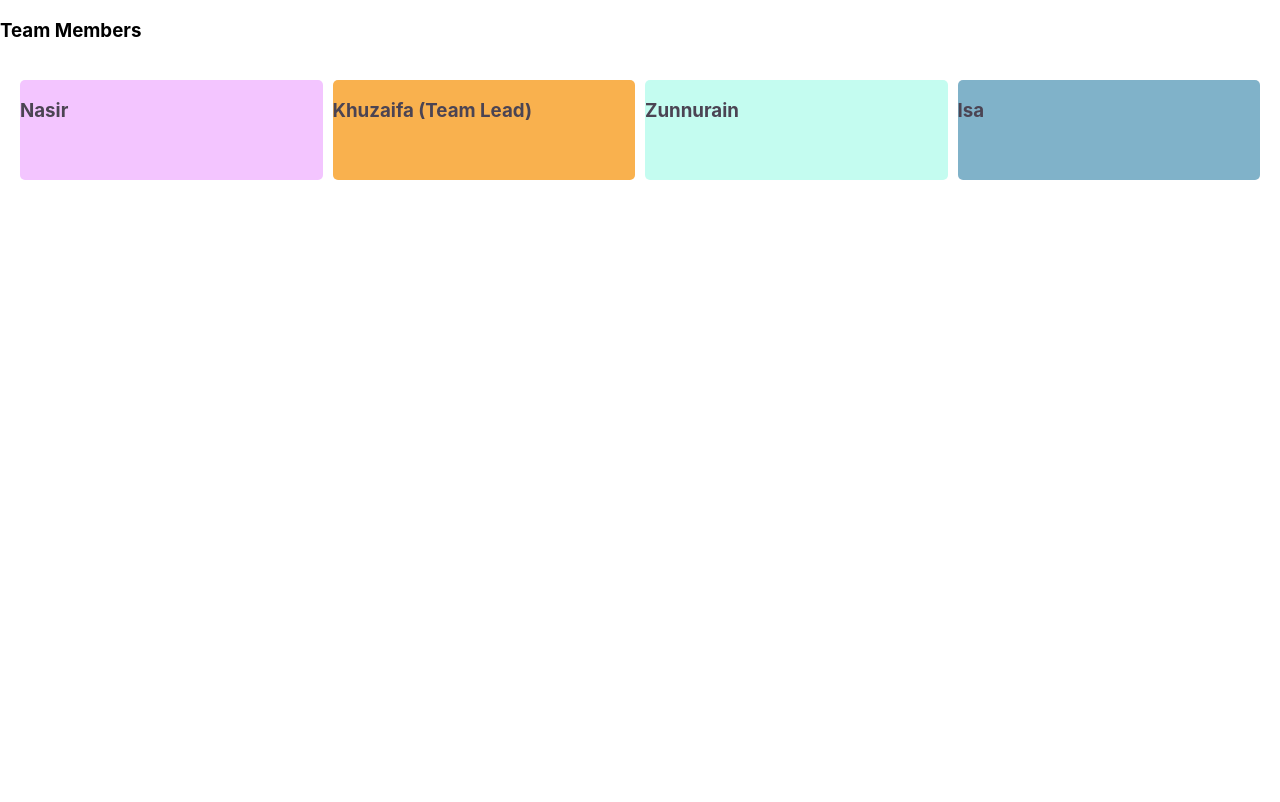
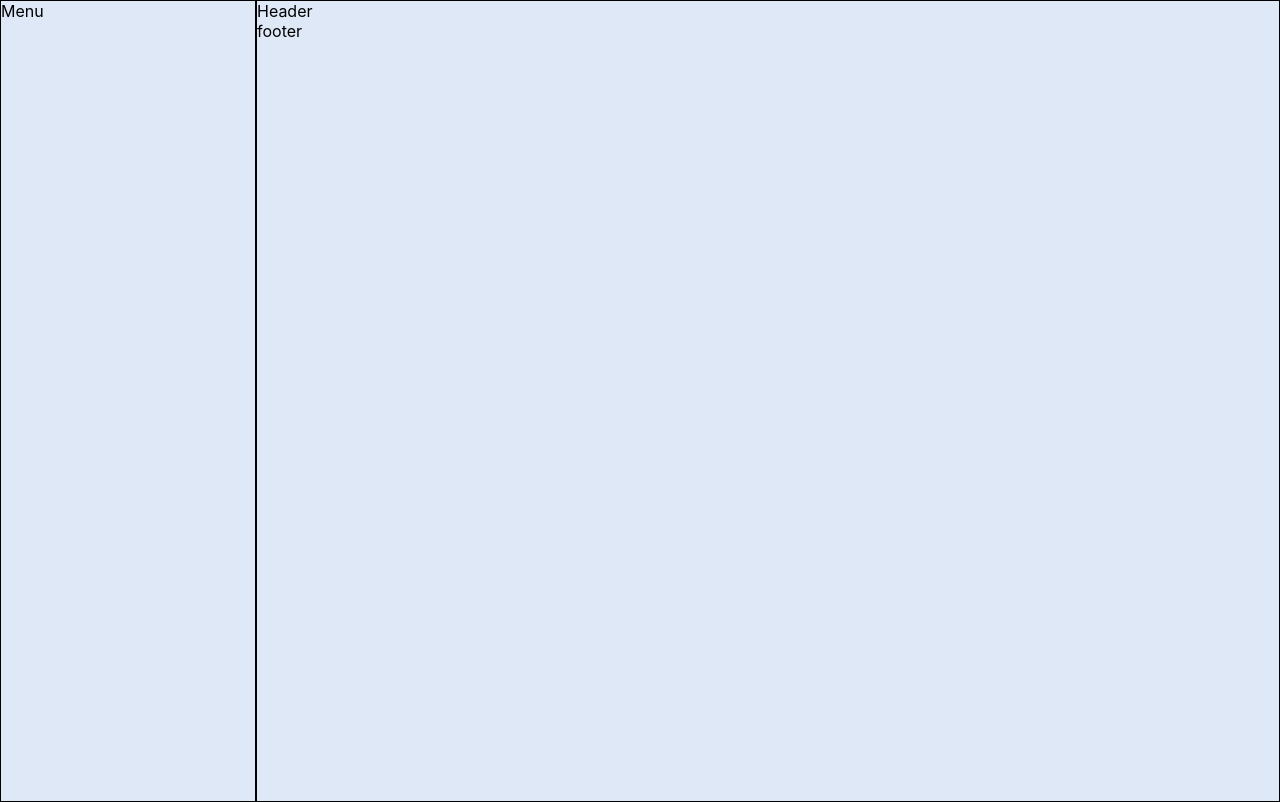
Before and after one commit to khuzayfmht/repromas-test, a React (Create React App) app: page / in a window 1280 px wide. Built offline with nearby package versions, Linux system fonts and the light colour scheme.

Commit message:
Page Layout

```diff
--- /dev/null
+++ b/src/dashboard.tsx
@@ -0,0 +1,15 @@
+import AppLayout from 'layout/appLayout';
+import { Outlet } from 'react-router-dom';
+
+const Dashboard = () => {
+  return (
+    <>
+      <AppLayout>
+        <Outlet />
+        <div></div>
+      </AppLayout>
+    </>
+  );
+};
+
+export default Dashboard;
--- /dev/null
+++ b/src/layout/appLayout.css
@@ -0,0 +1,21 @@
+.main-container {
+    width: 100%;
+    height: auto;
+    min-height: 100vh;
+
+    background-color: #dfe8f7;
+
+    /* layout desing*/
+    display: grid;
+    grid-template-columns: 20vw 1fr;
+}
+
+.side-bar {
+    border: 1px solid black;
+    height: 100vh;
+}
+
+.main-content {
+    border: 1px solid black;
+    height: 100vh;
+}
--- /dev/null
+++ b/src/layout/appLayout.tsx
@@ -0,0 +1,26 @@
+import { FC, ReactNode } from 'react';
+import './appLayout.css';
+
+type AppLaypoutProps = {
+  children?: ReactNode;
+};
+
+const AppLayout: FC<AppLaypoutProps> = ({ children }) => {
+    // Business Logic
+  return (
+    <div className="main-container">
+      <div className="side-bar">
+        Menu
+      </div>
+      {/* Main Content: Header, Body and Footer */}
+      <div className="main-content">
+        <div>Header</div>
+        <div>{children}</div>
+        <div>footer</div>
+      </div>
+
+    </div>
+  );
+};
+
+export default AppLayout;
--- a/src/main.tsx
+++ b/src/main.tsx
@@ -1,7 +1,7 @@
-import Dashboard from 'pages/dashboard';
+import Dashboard from 'dashboard';
 import { StudentProfile } from 'pages/student/student-profile';
 import Students from 'pages/student/students';
-import { createBrowserRouter, Navigate, RouterProvider } from 'react-router-dom';
+import { createBrowserRouter, Link, Navigate, RouterProvider } from 'react-router-dom';
 
 const UserAuth = ({ component }: { component: React.ReactNode }) => {
   const isUserLoggin = true;
@@ -13,7 +13,12 @@ const Login = () => {
 };
 
 const Course = () => {
-  return <h1>This is Courses page</h1>;
+  return (
+    <>
+      <Link to="/student">Student</Link>
+      <h1>This is Courses page</h1>
+    </>
+  );
 };
 
 const Student = () => {
@@ -25,7 +30,7 @@ export const Main = () => {
     {
       path: '/',
       Component: Dashboard,
-    },
+      children: [
         {
           path: '/login',
           element: <Login />
@@ -38,6 +43,9 @@ export const Main = () => {
           path: '/student',
           element: <UserAuth component={<Student />} />
         },
+      ]
+    },
+
     {
       path: '/students',
       element: <UserAuth component={<Students />} />,
@@ -51,18 +59,6 @@ export const Main = () => {
   ]);
 
   return (
-    // <RouterProvider router={routes} />
-    // ### SPA S I N G L E - P A G E - A P L I C A T I O N ###/
-
     <RouterProvider router={routes} />
-
-    // <BrowserRouter>
-    //   <Routes>
-    //     <Route path="/" element={<Home />} />
-    //     <Route path="/home" element={<Home />} />
-    //     <Route path="/course" Component={Course} />
-    //     <Route path="/student" Component={Student} />
-    //   </Routes>
-    // </BrowserRouter>
   );
 };
```
Also changed, not shown: src/App.tsx (+25 -38 lines), src/pages/repor/index.tsx (added, +28 -0 lines), src/pages/repor/usman.css (added, +51 -0 lines). Lines whose indentation alone changed are shown as unchanged.
